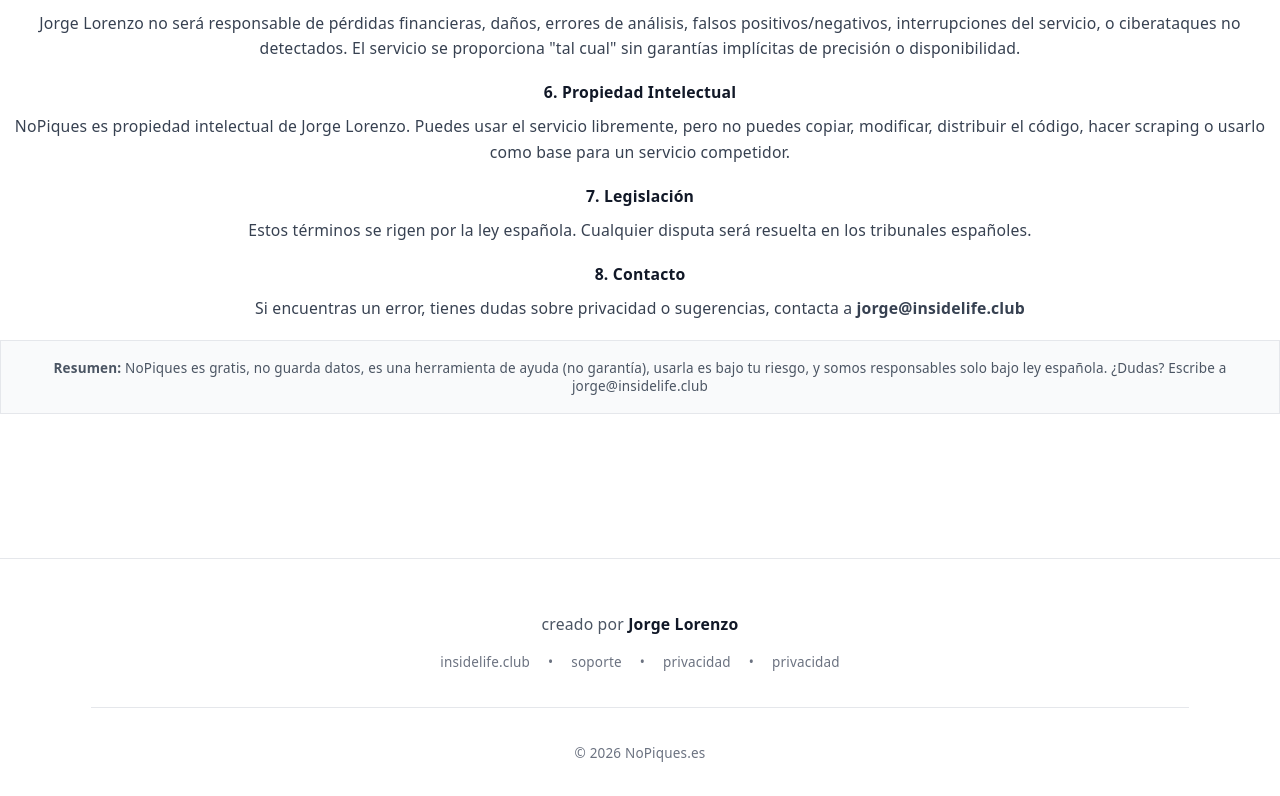
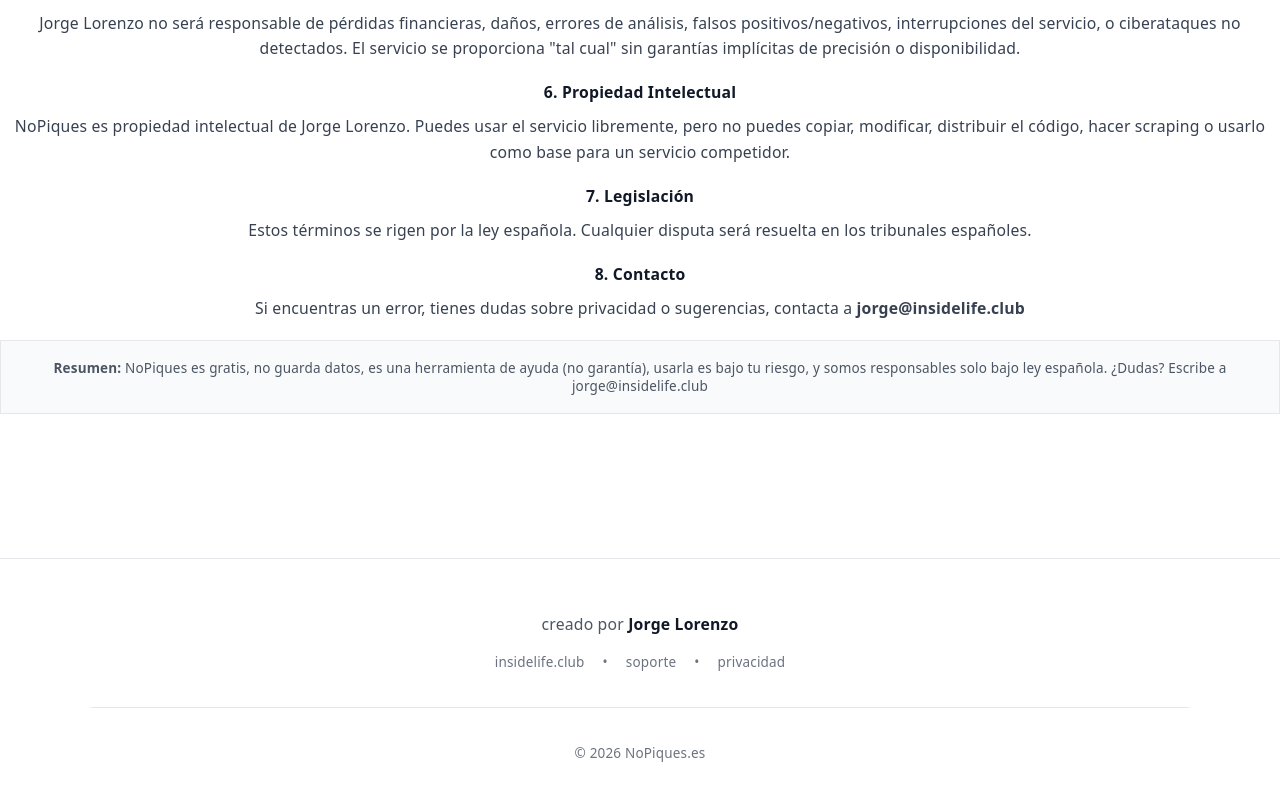
Before and after one commit to basketouch/nopiques, a React (Vite) app: page / in a window 1280 px wide. Shown: the part 3660-4456 px from the top of the page. Built offline with nearby package versions, Linux system fonts and the light colour scheme.

Commit message:
Eliminar link duplicado de privacidad en footer
- Footer tenía dos links de 'privacidad' idénticos
- Dejar solo uno: insidelife.club • soporte • privacidad

```diff
--- a/src/components/Footer.jsx
+++ b/src/components/Footer.jsx
@@ -29,13 +29,6 @@
             >
               privacidad
             </a>
-            <span>•</span>
-            <a
-              href="#privacidad"
-              className="hover:text-gray-900 transition"
-            >
-              privacidad
-            </a>
           </div>
         </div>
 
```
